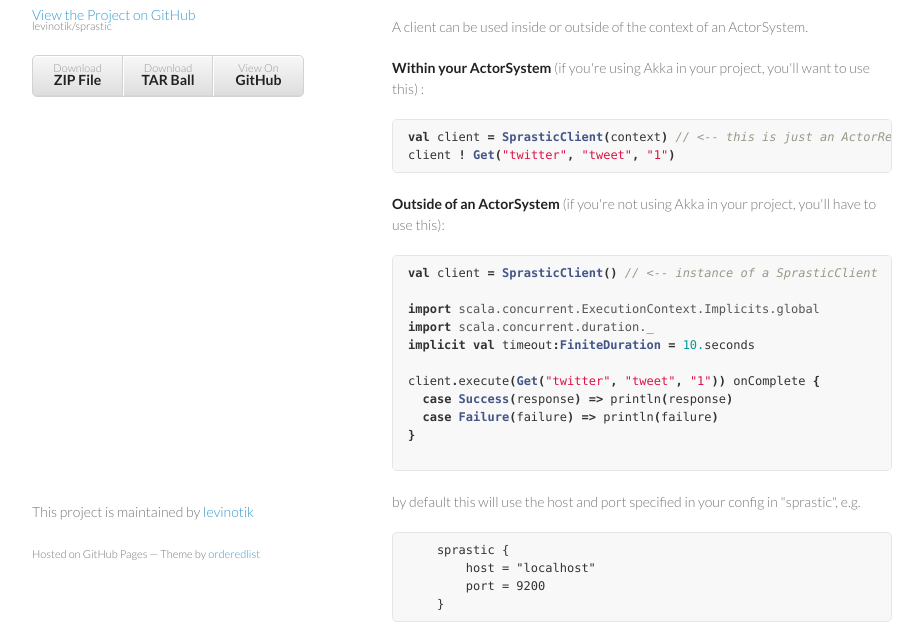
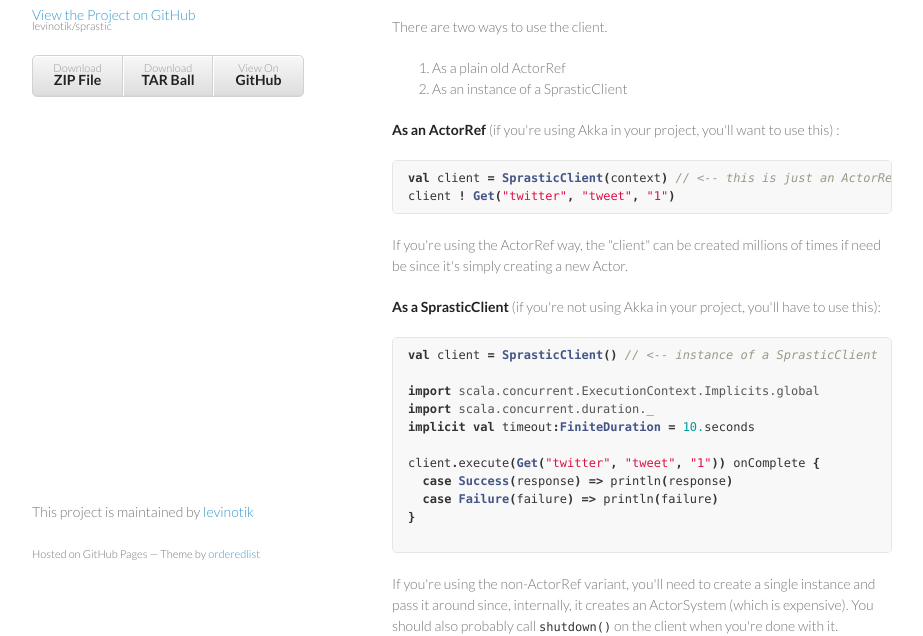
Before and after one commit to levinotik/sprastic, a plain HTML site: page index.html in a window 1280 px wide. Shown: the part 167-803 px from the top of the page, without its empty margins (178-1101 px from the left). Drawn offline with Linux system fonts and the light colour scheme.

```diff
--- a/index.html
+++ b/index.html
@@ -34,15 +34,20 @@
 <h2>
 <a name="getting-started" class="anchor" href="#getting-started"><span class="octicon octicon-link"></span></a>Getting started</h2>
 
-<p>A client can be used inside or outside of the context of an ActorSystem. </p>
+<p>There are two ways to use the client. </p>
 
-<p><strong>Within your ActorSystem</strong> (if you're using Akka in your project, you'll want to use this) :</p>
+<ol>
+<li>As a plain old ActorRef</li>
+<li>As an instance of a SprasticClient</li>
+</ol><p><strong>As an ActorRef</strong> (if you're using Akka in your project, you'll want to use this) :</p>
 
 <div class="highlight highlight-scala"><pre><span class="k">val</span> <span class="n">client</span> <span class="k">=</span> <span class="nc">SprasticClient</span><span class="o">(</span><span class="n">context</span><span class="o">)</span> <span class="c1">// &lt;-- this is just an ActorRef </span>
 <span class="n">client</span> <span class="o">!</span> <span class="nc">Get</span><span class="o">(</span><span class="s">"twitter"</span><span class="o">,</span> <span class="s">"tweet"</span><span class="o">,</span> <span class="s">"1"</span><span class="o">)</span>
 </pre></div>
 
-<p><strong>Outside of an ActorSystem</strong> (if you're not using Akka in your project, you'll have to use this):</p>
+<p>If you're using the ActorRef way, the "client" can be created millions of times if need be since it's simply creating a new Actor.</p>
+
+<p><strong>As a SprasticClient</strong> (if you're not using Akka in your project, you'll have to use this):</p>
 
 <div class="highlight highlight-scala"><pre><span class="k">val</span> <span class="n">client</span> <span class="k">=</span> <span class="nc">SprasticClient</span><span class="o">()</span> <span class="c1">// &lt;-- instance of a SprasticClient</span>
 
@@ -56,6 +61,8 @@
 <span class="o">}</span>
 
 </pre></div>
+
+<p>If you're using the non-ActorRef variant, you'll need to create a single instance and pass it around since, internally, it creates an ActorSystem (which is expensive). You should also probably call <code>shutdown()</code> on the client when you're done with it.</p>
 
 <p>by default this will use the host and port specified in your config in "sprastic", e.g.</p>
 
```
Also changed, not shown: params.json (+1 -1 lines).
